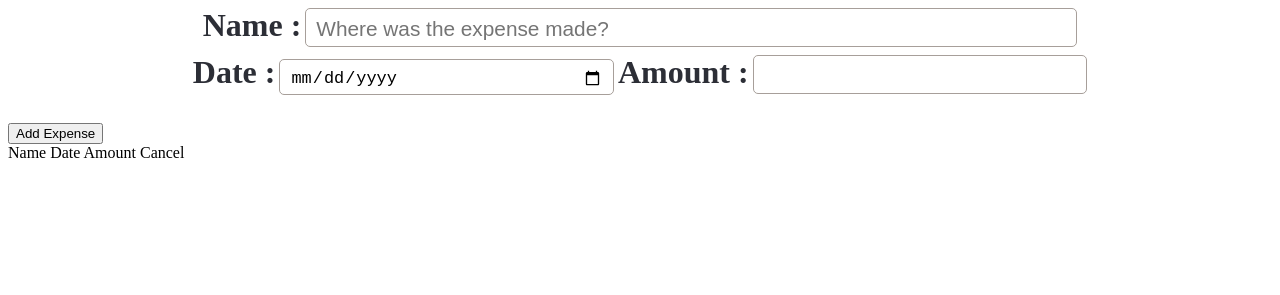
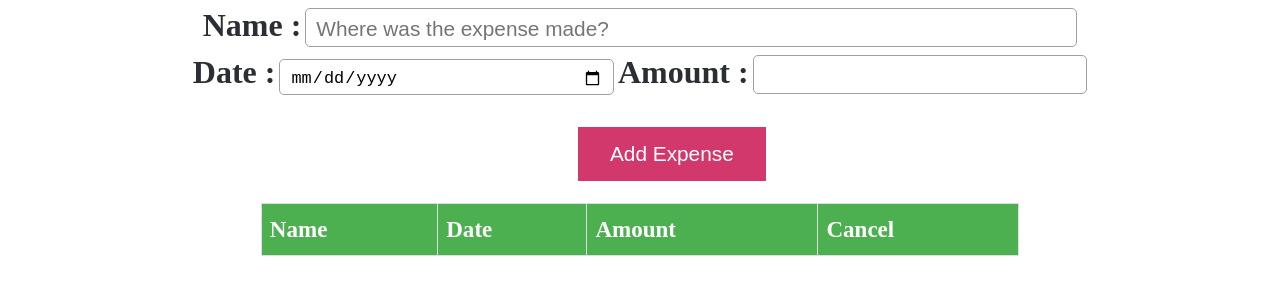
Before and after one commit to diegovarady/expenseTracker, a plain HTML site: page index.html in a window 1280 px wide. Shown: the part 201-496 px from the top of the page. Drawn offline with Linux system fonts and the light colour scheme.

Commit message:
Put style to tables

```diff
--- a/index.html
+++ b/index.html
@@ -22,12 +22,16 @@
         <input type="number" name="Amount" id="Amount" class="Nemis">
         </div>
     </form>
+    <div class="Btn">
     <button>Add Expense</button><br>
+    </div>
+    <table class="expense">
     <tr>
         <th>Name</th>
         <th>Date</th>
         <th>Amount</th>
         <th>Cancel</th>
     </tr>
+    </table>
 </body>
 </html>
--- a/styles.css
+++ b/styles.css
@@ -46,3 +46,54 @@ label {
     border-radius: 5px;
     padding: 8px 10px 5px 10px;
 }
+
+.Btn {
+    width: 100%;
+    display: block;
+    height: 5em;
+}
+
+button {
+    margin: 4px 2px;
+    position: absolute;
+    left: 45%;
+    background-color: #D2386C;
+    border: none;
+    color: white;
+    font-size: 1.3em;
+    padding: 15px 32px;
+    text-align: center;
+    text-decoration: none;
+    display: inline-block;
+    cursor: pointer;
+    transition-duration: 0.4s;
+}
+
+button:hover {
+    background-color: #f703eb;
+    color: white;
+  }
+
+.expense {
+    border-collapse: collapse;
+    width: 60%;
+    margin: 0 20%;
+}
+
+.expense tr, .expense th {
+    border: 1px solid #ddd;
+    padding: 8px;
+    font-size: 1.2em;
+}
+
+.expense th {
+    padding-top: 12px;
+    padding-bottom: 12px;
+    text-align: left;
+    background-color: #4CAF50;
+    color: white;
+}
+
+.expense tr:nth-child(even){
+    background-color: #f2f2f2;
+}
```
